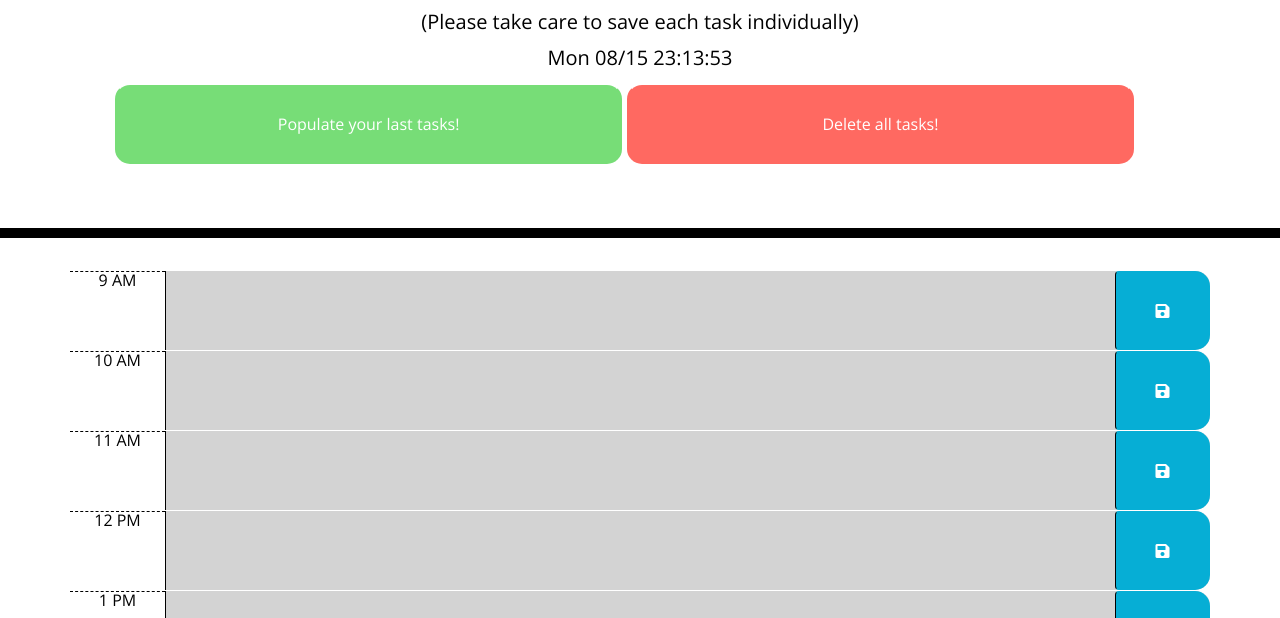
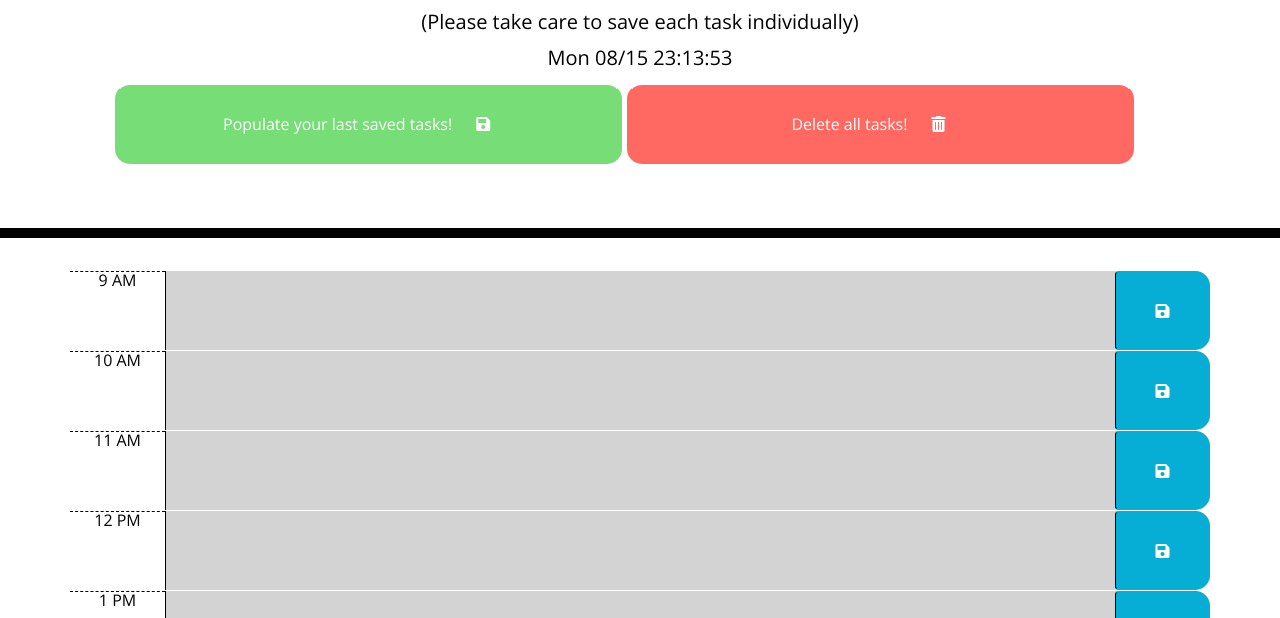
Before and after one commit to Jklaver91/Work-Day-Planner-Challenge05, a plain HTML site: page index.html in a window 1280 px wide. Shown: the part 182-800 px from the top of the page. Drawn offline with nearby package versions, Linux system fonts and the light colour scheme.

Commit message:
updated REDAME to descibe button functionality

```diff
--- a/index.html
+++ b/index.html
@@ -28,8 +28,8 @@
       <p class="lead">A simple calendar app for scheduling your work day</p>
       <p class="lead">(Please take care to save each task individually)</p>
       <p id="currentDay" class="lead"></p>
-      <button class="btn popBtn row col-5">Populate your last tasks!</button>
-      <button class="btn clearBtn row col-5 mx-3">Delete all tasks!</i></button>
+      <button class="btn popBtn row col-5">Populate your last saved tasks!<i class="fas fa-save p-4"></i></button>
+      <button class="btn clearBtn row col-5 mx-3">Delete all tasks!<i class="fas fa-trash-alt p-4"></i></button>
     </header>
     <div class="container">
       <!-- Timeblocks go here -->
```
Also changed, not shown: 1 other file.
